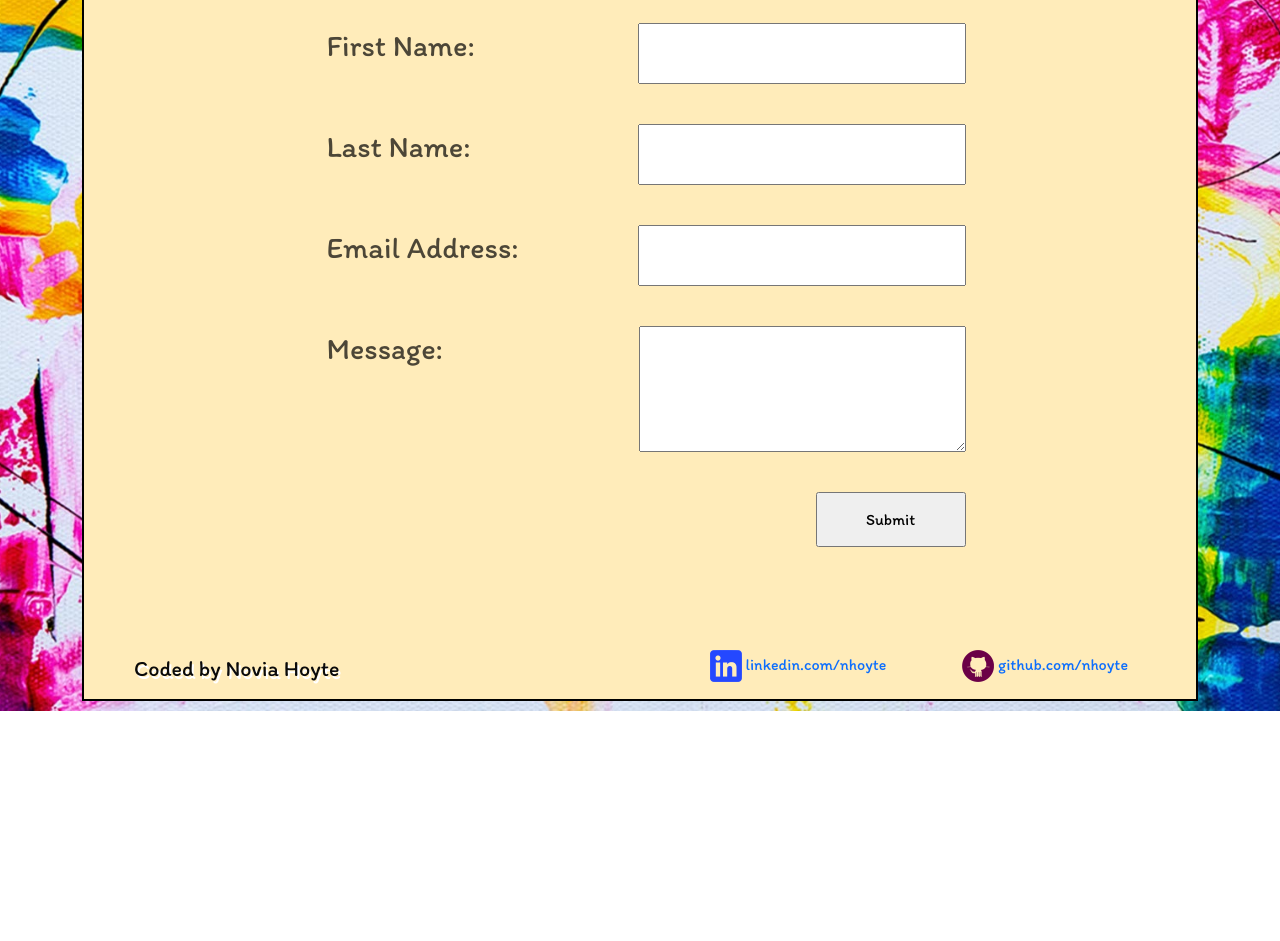
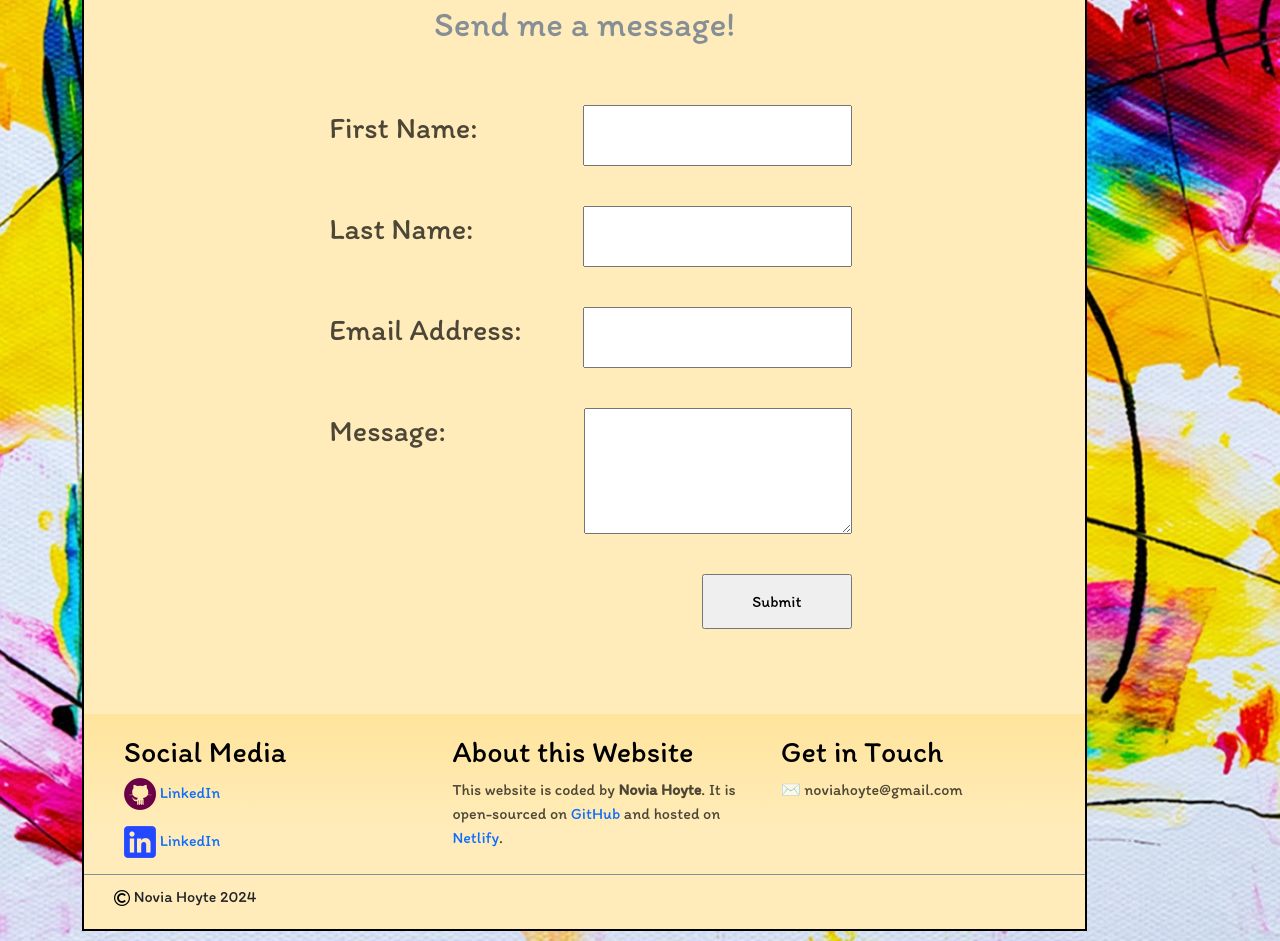
Before and after one commit to nhoyte/Novia-Portfolio, a plain HTML site: page contact.html in a window 1280 px wide. Shown: the part 197-1138 px from the top of the page. Before the commit the page ends 908 px from the top, so only its background shows below. Drawn offline with nearby package versions, Linux system fonts and the light colour scheme; a web font is replaced by a local one.

Commit message:
Rearranged footer. Removed 3 older projects. Styling changes.

```diff
--- a/contact.html
+++ b/contact.html
@@ -88,7 +88,7 @@
       <!--End Navigation Menu-->
 
       <h1 class="contact">Contact Me 📞📧✍🏾</h1>
-      <h2 class="contact" id="contactHeading"></h2>
+      <h2 class="contact" id="contactHeading">Send me a message!</h2>
       <div class="formContainer">
         <form id="contactForm">
           <div class="row">
@@ -126,10 +126,22 @@
         </form>
       </div>
 
+      <!-- <div class="d-flex bd-highlight mb-1 contactFooter">
+        <div class="me-auto bd-highlight contactText">Coded by Novia Hoyte</div>
+
+      </div> -->
+
       <!--Footer Section-->
-      <div class="d-flex bd-highlight mb-1 contactFooter">
-        <div class="me-auto bd-highlight contactText">Coded by Novia Hoyte</div>
-        <div class="p-2 bd-highlight contactSocials">
+      <!-- <footer class="footerSection">
+        <span class="float-start">
+          Coded by <strong>Novia Hoyte</strong> and open-sourced on
+          <a
+            href="https://github.com/nhoyte/Novia-Portfolio"
+            title="GitHub Repo"
+            >GitHub</a
+          >
+        </span>
+        <span class="float-end">
           <img src="images\linkedin.ico" alt="LinkedIn" />
           <a
             href="https://www.linkedin.com/in/nhoyte/"
@@ -137,10 +149,9 @@
             target="_blank"
             title="Novia's LinkedIn"
           >
-            linkedin.com/nhoyte</a
+            LinkedIn</a
           >
-        </div>
-        <div class="p-2 bd-highlight contactSocials">
+
           <img src="images\github.ico" alt="GitHub" />
           <a
             href="https://github.com/nhoyte"
@@ -148,10 +159,62 @@
             target="_blank"
             title="Novia's GitHub"
           >
-            github.com/nhoyte</a
+            GitHub Repo</a
+          >
+        </span>
+      </footer> -->
+      <!--Section 4 - Footer-->
+      <section class="footerSection">
+        <div class="row footerRow">
+          <div class="col">
+            <h3>Social Media</h3>
+            <p class="footer">
+              <img src="images/github.ico" alt="GitHub" />
+              <a href="https://github.com/nhoyte" target="_blank" class="footer"
+                >LinkedIn</a
+              >
+            </p>
+
+            <p class="footer">
+              <img src="images/linkedin.ico" alt="LinkedIn" />
+              <a
+                href="https://www.linkedin.com/in/nhoyte/"
+                target="_blank"
+                class="footer"
+                >LinkedIn</a
+              >
+            </p>
+          </div>
+          <div class="col">
+            <h3>About this Website</h3>
+            <p class="footer">
+              This website is coded by <strong>Novia Hoyte</strong>. It is
+              open-sourced on
+              <a
+                href="https://github.com/nhoyte/Novia-Portfolio-2"
+                target="_blank"
+                class="footer"
+                >GitHub</a
+              >
+              and hosted on
+              <a href="https://novia-portfolio-2.netlify.app/" target="_blank"
+                >Netlify</a
+              >.
+            </p>
+          </div>
+          <div class="col">
+            <h3>Get in Touch</h3>
+            <p>✉️ noviahoyte@gmail.com</p>
+          </div>
+        </div>
+        <div class="copyright">
+          <span
+            ><img src="images/copyright-16.ico" alt="copyright" /> Novia Hoyte
+            2024</span
           >
         </div>
-      </div>
+      </section>
+      <!--End Footer-->
     </div>
     <script src="js\index.js"></script>
   </body>
--- a/styles/style.css
+++ b/styles/style.css
@@ -41,7 +41,33 @@ footer {
   padding: 3px;
   margin-top: 5px;
 }
-
+footer.footerBasic {
+  margin: 2% 0.5% 0.5% 0.5%;
+  padding: 0.5%;
+}
+footer a {
+  text-decoration: underline;
+}
+section.footerSection {
+  margin-top: 5%;
+  text-align: left;
+  background: linear-gradient(
+    180deg,
+    rgb(255 228 156) 0%,
+    rgb(255 236 186) 55%
+  );
+}
+section.footerSection h3 {
+  color: black;
+}
+section div.footerRow {
+  padding: 2% 0 0 4%;
+}
+div.copyright {
+  border-top: 1px solid var(--secondary-color);
+  padding: 1% 0 2% 3%;
+  font-weight: 550;
+}
 /**** Navigation Menu ****/
 .navbar {
   width: 100%;
@@ -73,19 +99,30 @@ div.containerInner {
   background-color: #ffecba;
 }
 /**** index.html section ****/
-body.container.home {
+body.container {
   display: flex;
   align-items: center;
-  justify-content: center;
+  margin: 2% auto;
+  /* justify-content: center;
   height: 100vh;
-  width: 100vw;
+  width: 100vw; */
 }
 .child-container {
   padding: 20px;
 }
+span.heading {
+  display: inline-flex;
+  align-items: center;
+}
 .hero {
   border: solid 2px black;
   background-color: rgb(255, 236, 186);
+}
+div img.avatarImage {
+  height: 25%;
+  width: 25%;
+  border-radius: 55%;
+  margin: 0 6%;
 }
 .flagImage img {
   width: 30px;
@@ -98,7 +135,7 @@ h3.home {
   margin-top: 35px;
 }
 div.home-paragraph {
-  max-width: 50%;
+  max-width: 40%;
   margin-top: 25px;
   margin-bottom: 25px;
   font-size: 20px;
@@ -134,10 +171,7 @@ a.projectButton:hover {
   transition: all 0.2s ease-out;
 }
 /**** projects.html section ****/
-body.projects {
-  margin-top: 10px;
-  margin-bottom: 10px;
-}
+
 h1.projects {
   font-size: 50px;
   margin-top: 30px;
@@ -190,9 +224,6 @@ a.projects {
   text-decoration: underline;
   color: rgba(46, 46, 250, 0.909);
 }
-footer.projects {
-  margin-top: 20px;
-}
 /**** about.html section ****/
 body.container.about {
   display: flex;
@@ -209,11 +240,7 @@ div img.about {
 div.aboutParagraph {
   text-align: justify;
 }
-footer.about {
-  position: fixed;
-  left: 0;
-  bottom: 0;
-}
+
 /**** contact.html section ****/
 body.contact {
   margin-top: 10px;
@@ -221,9 +248,6 @@ body.contact {
 }
 h1.contact {
   margin-bottom: 15px;
-}
-h2.contact {
-  color: red;
 }
 p.label {
   font-size: 30px;
@@ -239,11 +263,8 @@ input#submitButton {
   margin-bottom: 15px;
 }
 div.formContainer {
-  margin: 0 auto;
-  max-width: 60%;
-}
-div.contactFooter {
-  margin-top: 60px;
+  margin: 4% auto;
+  max-width: 55%;
 }
 span.contactSocials {
   justify-content: flex-end;
@@ -335,9 +356,6 @@ div.contactText {
   }
   div.formContainer {
     max-width: 90%;
-  }
-  div.contactFooter {
-    margin-top: 0px;
   }
   a.contact {
     padding-right: 10px;
@@ -446,9 +464,6 @@ div.contactText {
   }
   p.label {
     font-size: 25px;
-  }
-  div.contactFooter {
-    margin-top: 25px;
   }
   a.contact {
     padding-right: 8px;
@@ -563,9 +578,6 @@ div.contactText {
   p.label {
     font-size: 22px;
   }
-  div.contactFooter {
-    margin-top: 25px;
-  }
   a.contact {
     padding-right: 8px;
     font-size: 15px;
```
Also changed, not shown: about.html (+2 -2 lines), index.html (+9 -4 lines), projects.html (+31 -23 lines), images/Avatar.png, images/copyright-16.ico (added).
